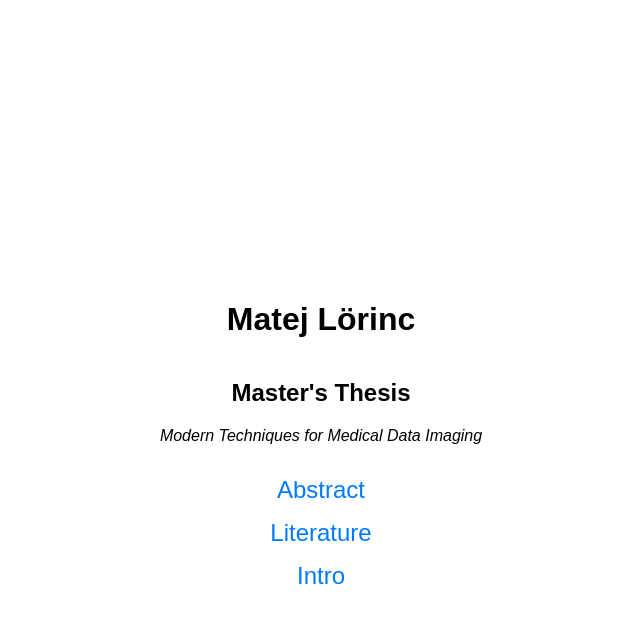
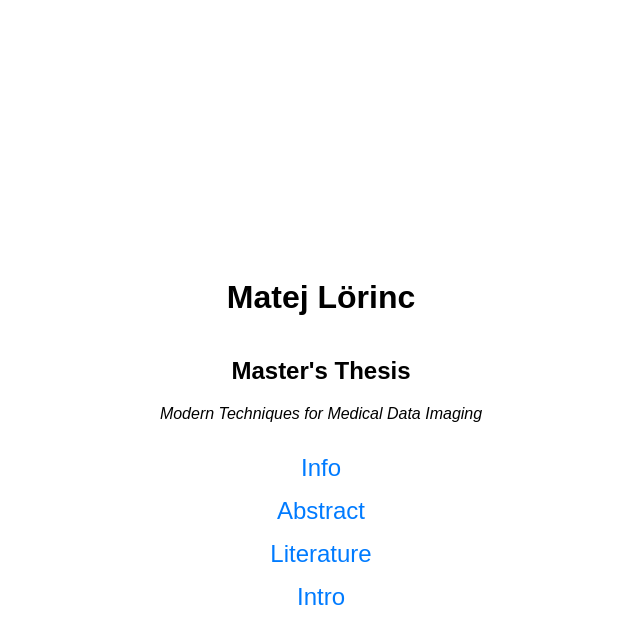
Before and after one commit to satosamo/satosamo.github.io, a Jekyll site: the page index.html, which Jekyll copies as it is, in a window 1280 px wide. Shown: the top 644 px of the page, without its empty margins (319-959 px from the left). Built offline with Jekyll 4.4.1, drawn with Linux system fonts in a browser that asks for light colours.

Commit message:
Update index.html

```diff
--- a/index.html
+++ b/index.html
@@ -38,6 +38,7 @@
     <h2> Master's Thesis </h2>
     <i> Modern Techniques for Medical Data Imaging </i>
     <ul class="link-list">
+        <li><a href="articles/0_info.html">Info</a></li>
         <li><a href="articles/0_abstract.html">Abstract</a></li>
         <li><a href="articles/0_literature.html">Literature</a></li>
         <li><a href="articles/1_intro.html">Intro</a></li>
```
